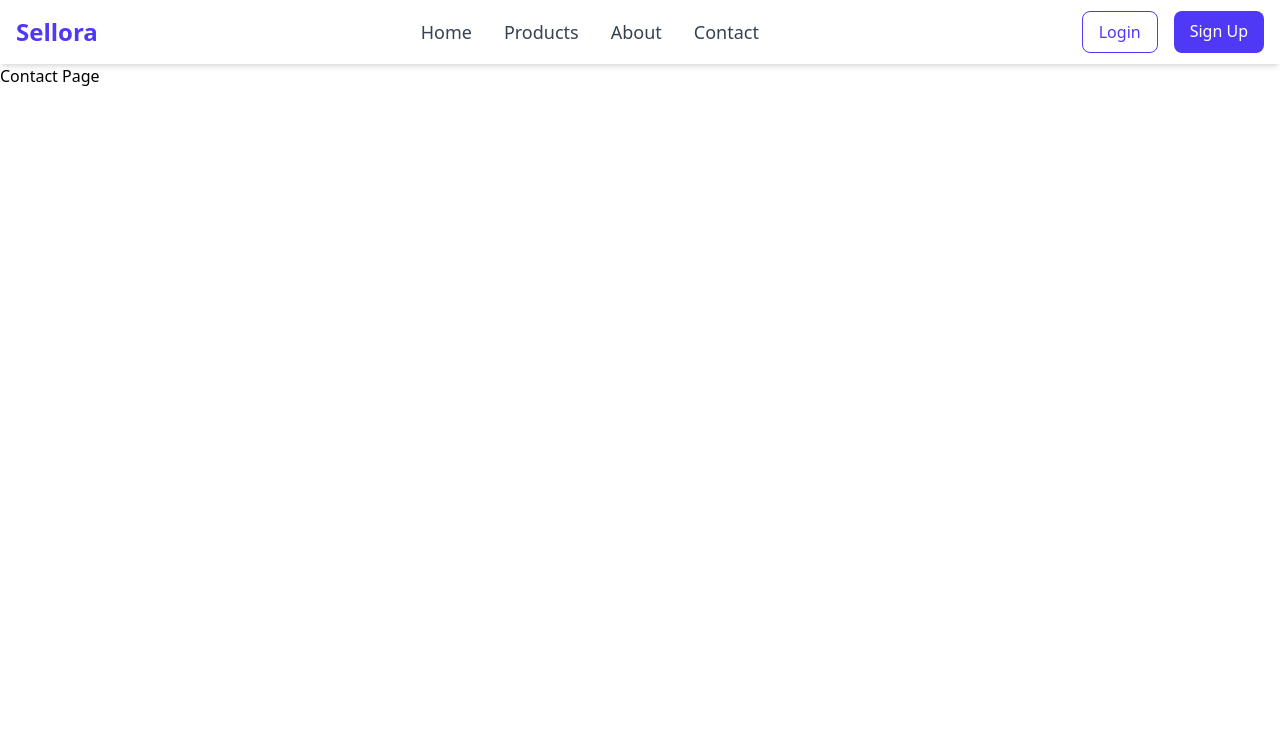
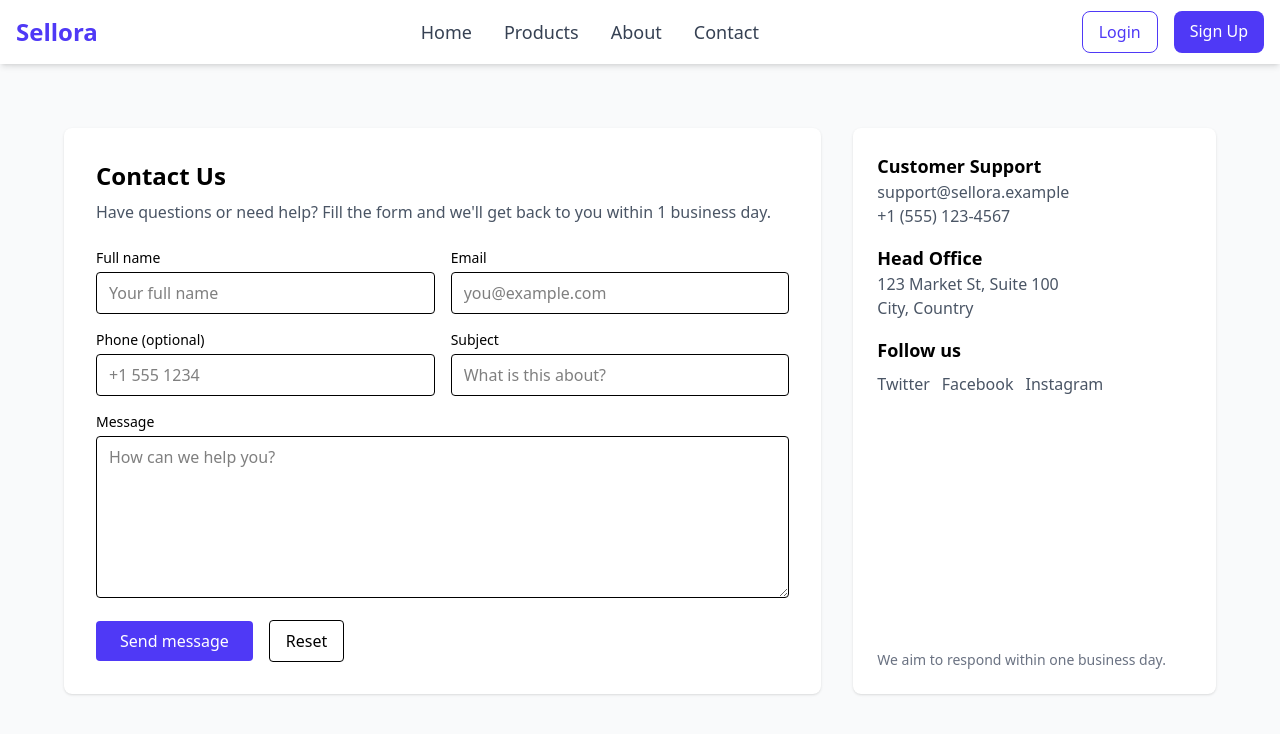
Before and after one commit to provash-roy/Sellora-Frontend, a React app: page /contact in a window 1280 px wide. Shown: the top 734 px of the page. Built offline with nearby package versions, Linux system fonts and the light colour scheme; the HTML template or start-up script is replaced by a standard one.

Commit message:
Add Contact page

```diff
--- a/src/pages/Contact/index.jsx
+++ b/src/pages/Contact/index.jsx
@@ -1,11 +1,198 @@
-import React from 'react';
+import React, { useState } from "react";
+import axios from "axios";
 
 const Contact = () => {
-    return (
-        <div>
-            Contact Page
+  const [name, setName] = useState("");
+  const [email, setEmail] = useState("");
+  const [phone, setPhone] = useState("");
+  const [subject, setSubject] = useState("");
+  const [message, setMessage] = useState("");
+  const [loading, setLoading] = useState(false);
+  const [error, setError] = useState("");
+  const [success, setSuccess] = useState("");
+
+  const validate = () => {
+    setError("");
+    if (!name.trim()) return "Please enter your name.";
+    const emailRe = /^[^\s@]+@[^\s@]+\.[^\s@]+$/;
+    if (!emailRe.test(email)) return "Please enter a valid email.";
+    if (!message || message.trim().length < 10)
+      return "Please enter a message (10+ chars).";
+    return "";
+  };
+
+  const handleSubmit = async (e) => {
+    e.preventDefault();
+    const v = validate();
+    if (v) return setError(v);
+
+    setLoading(true);
+    setError("");
+    setSuccess("");
+    try {
+      // Try to post to backend; if not available this may fail.
+      await axios.post("/api/contact", {
+        name,
+        email,
+        phone,
+        subject,
+        message,
+      });
+      setSuccess("Thanks — your message has been sent.");
+      setName("");
+      setEmail("");
+      setPhone("");
+      setSubject("");
+      setMessage("");
+    } catch (err) {
+      // graceful fallback: show friendly message
+      setError(
+        err?.response?.data?.message ||
+          "Failed to send message. Please try again later."
+      );
+    } finally {
+      setLoading(false);
+    }
+  };
+
+  return (
+    <div className="min-h-screen bg-gray-50 py-16 px-4">
+      <div className="max-w-6xl mx-auto grid grid-cols-1 lg:grid-cols-3 gap-8">
+        <div className="lg:col-span-2 bg-white rounded-lg shadow p-8">
+          <h2 className="text-2xl font-semibold mb-2">Contact Us</h2>
+          <p className="text-gray-600 mb-6">
+            Have questions or need help? Fill the form and we'll get back to you
+            within 1 business day.
+          </p>
+
+          {error && (
+            <div className="mb-4 text-sm text-red-700 bg-red-100 p-2 rounded">
+              {error}
+            </div>
+          )}
+          {success && (
+            <div className="mb-4 text-sm text-green-700 bg-green-100 p-2 rounded">
+              {success}
+            </div>
+          )}
+
+          <form
+            onSubmit={handleSubmit}
+            className="grid grid-cols-1 md:grid-cols-2 gap-4"
+          >
+            <div>
+              <label className="block text-sm font-medium mb-1">
+                Full name
+              </label>
+              <input
+                value={name}
+                onChange={(e) => setName(e.target.value)}
+                className="w-full border rounded px-3 py-2 focus:outline-none focus:ring-2 focus:ring-indigo-200"
+                placeholder="Your full name"
+              />
+            </div>
+
+            <div>
+              <label className="block text-sm font-medium mb-1">Email</label>
+              <input
+                value={email}
+                onChange={(e) => setEmail(e.target.value)}
+                className="w-full border rounded px-3 py-2 focus:outline-none focus:ring-2 focus:ring-indigo-200"
+                placeholder="you@example.com"
+                type="email"
+              />
+            </div>
+
+            <div>
+              <label className="block text-sm font-medium mb-1">
+                Phone (optional)
+              </label>
+              <input
+                value={phone}
+                onChange={(e) => setPhone(e.target.value)}
+                className="w-full border rounded px-3 py-2 focus:outline-none focus:ring-2 focus:ring-indigo-200"
+                placeholder="+1 555 1234"
+              />
+            </div>
+
+            <div>
+              <label className="block text-sm font-medium mb-1">Subject</label>
+              <input
+                value={subject}
+                onChange={(e) => setSubject(e.target.value)}
+                className="w-full border rounded px-3 py-2 focus:outline-none focus:ring-2 focus:ring-indigo-200"
+                placeholder="What is this about?"
+              />
+            </div>
+
+            <div className="md:col-span-2">
+              <label className="block text-sm font-medium mb-1">Message</label>
+              <textarea
+                value={message}
+                onChange={(e) => setMessage(e.target.value)}
+                rows={6}
+                className="w-full border rounded px-3 py-2 focus:outline-none focus:ring-2 focus:ring-indigo-200"
+                placeholder="How can we help you?"
+              />
+            </div>
+
+            <div className="md:col-span-2 flex items-center gap-4">
+              <button
+                type="submit"
+                disabled={loading}
+                className="px-6 py-2 bg-indigo-600 text-white rounded hover:bg-indigo-700 disabled:opacity-60"
+              >
+                {loading ? "Sending..." : "Send message"}
+              </button>
+
+              <button
+                type="button"
+                onClick={() => {
+                  setName("");
+                  setEmail("");
+                  setPhone("");
+                  setSubject("");
+                  setMessage("");
+                  setError("");
+                  setSuccess("");
+                }}
+                className="px-4 py-2 border rounded"
+              >
+                Reset
+              </button>
+            </div>
+          </form>
         </div>
-    );
+
+        <aside className="bg-white rounded-lg shadow p-6 flex flex-col gap-4">
+          <div>
+            <h3 className="text-lg font-semibold">Customer Support</h3>
+            <p className="text-gray-600">support@sellora.example</p>
+            <p className="text-gray-600">+1 (555) 123-4567</p>
+          </div>
+
+          <div>
+            <h3 className="text-lg font-semibold">Head Office</h3>
+            <p className="text-gray-600">123 Market St, Suite 100</p>
+            <p className="text-gray-600">City, Country</p>
+          </div>
+
+          <div>
+            <h3 className="text-lg font-semibold">Follow us</h3>
+            <div className="flex items-center gap-3 mt-2">
+              <a className="text-gray-600 hover:text-indigo-600">Twitter</a>
+              <a className="text-gray-600 hover:text-indigo-600">Facebook</a>
+              <a className="text-gray-600 hover:text-indigo-600">Instagram</a>
+            </div>
+          </div>
+
+          <div className="mt-auto text-sm text-gray-500">
+            We aim to respond within one business day.
+          </div>
+        </aside>
+      </div>
+    </div>
+  );
 };
 
 export default Contact;
```
